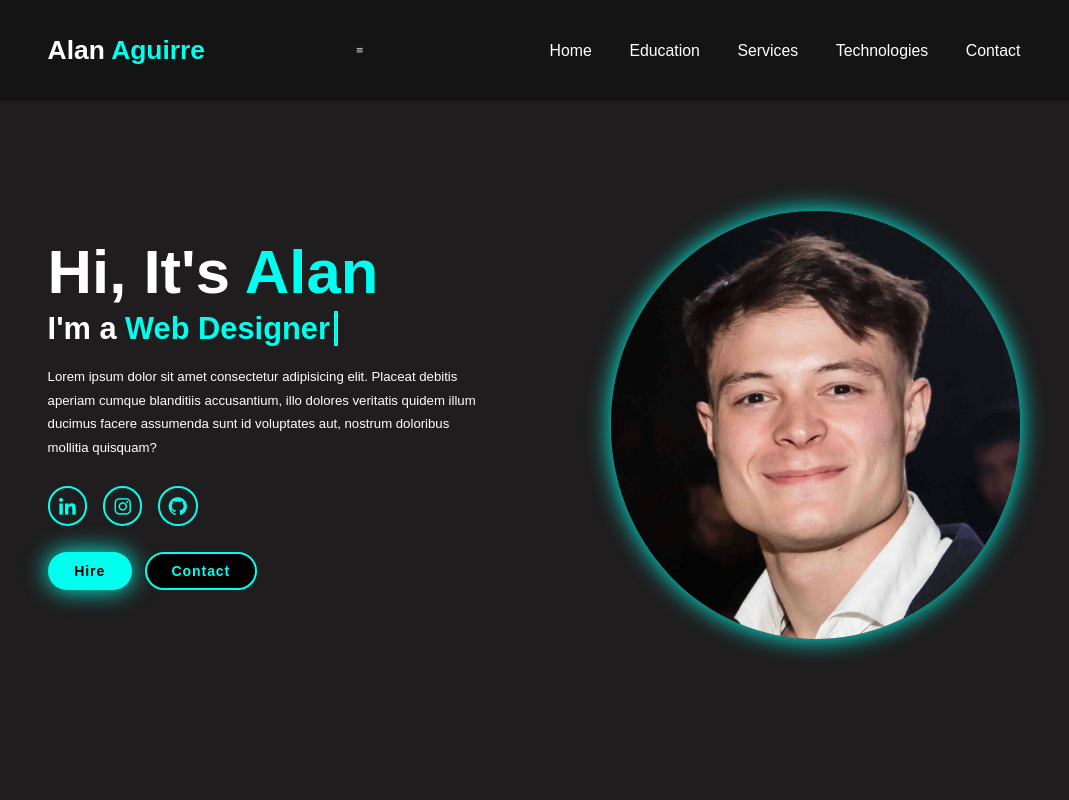
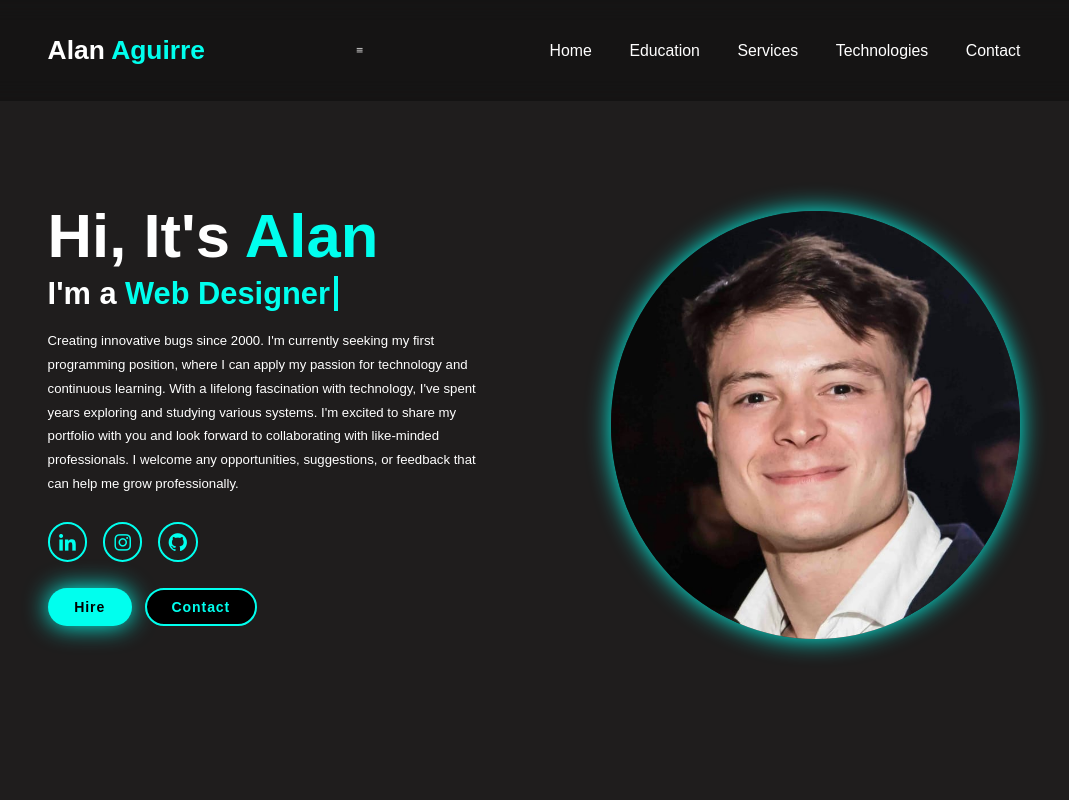
Before and after one commit to Rusz018/Portfolio, a plain HTML site: page index.html in a window 1280 px wide. Shown: the top 800 px of the page, without its empty margins (106-1175 px from the left). Drawn offline with nearby package versions, Linux system fonts and the light colour scheme.

Commit message:
index.html
Changes in biography

```diff
--- a/index.html
+++ b/index.html
@@ -31,11 +31,8 @@
         <div class="home-content">
             <h1>Hi, It's <span>Alan</span></h1>
             <h3 class="text-animation">I'm a <span></span></h3>
-            <p>Lorem ipsum dolor sit amet consectetur adipisicing elit.
-                Placeat debitis aperiam cumque blanditiis accusantium,
-                illo dolores veritatis quidem illum ducimus facere assumenda
-                sunt id voluptates aut,
-                nostrum doloribus mollitia quisquam?</p>
+            <p>Creating innovative bugs since 2000. I'm currently seeking my first programming position, where I can apply my passion for technology and continuous learning. With a lifelong fascination with technology, I've spent years exploring and studying various systems. I'm excited to share my portfolio with you and look forward to collaborating with like-minded professionals.
+                I welcome any opportunities, suggestions, or feedback that can help me grow professionally.</p>
 
 
             <div class="social-icons">
```
